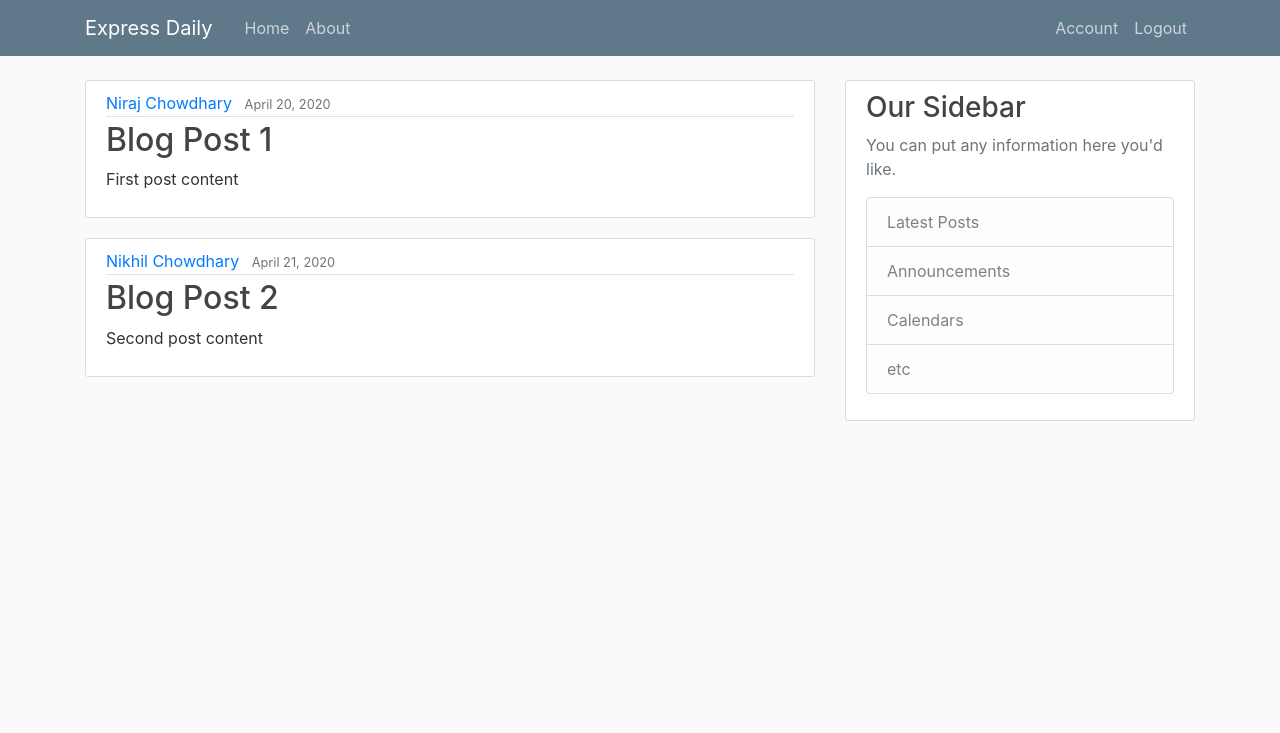
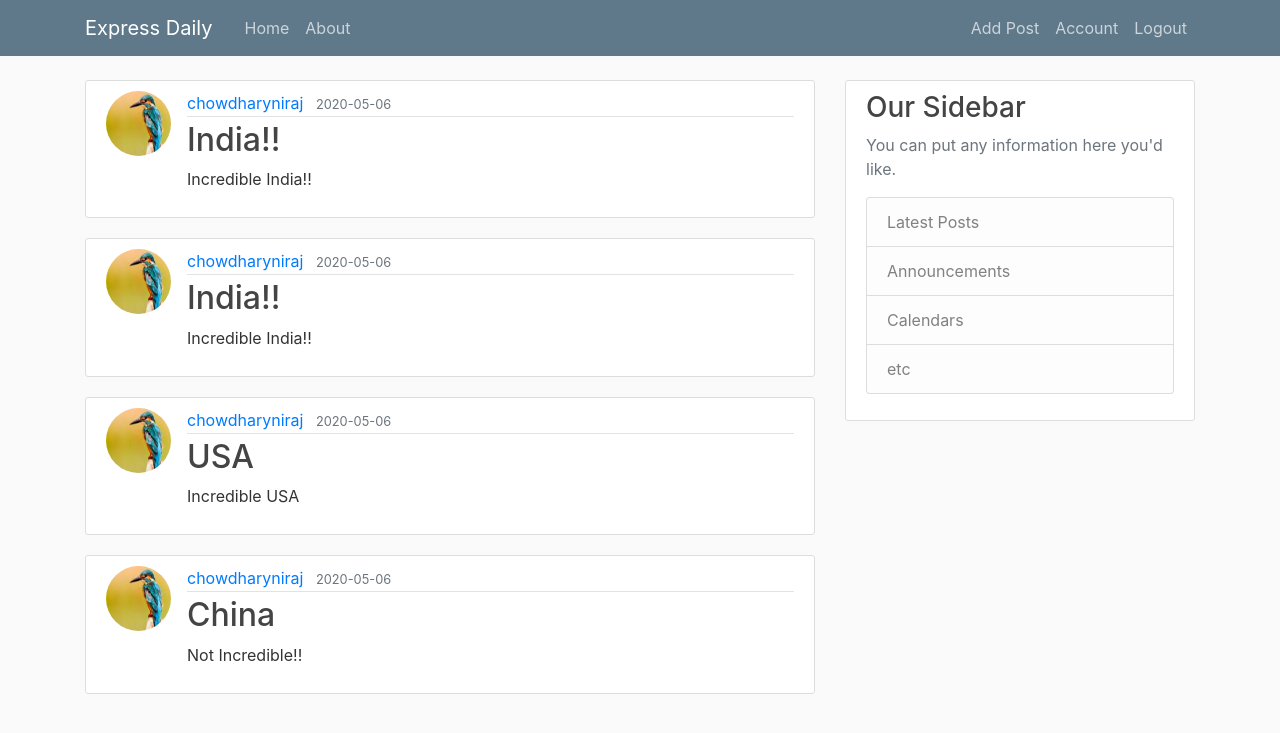
Before and after one commit to chowdharyniraj97/Blog, a Flask app: page / in a window 1280 px wide. Shown: the top 733 px of the page. Run offline with Flask 2, Linux system fonts and the light colour scheme; a user stored in the database is signed in; data comes from the database, SQL or seed files in the repository; both versions use the stored data as it was after the commit; some libraries are stand-ins or nearby versions.

Commit message:
created post route

```diff
--- a/BLog/route.py
+++ b/BLog/route.py
@@ -2,25 +2,14 @@ import os,secrets
 from PIL import Image
 from BLog.models import User, Post
 from flask import  render_template, url_for, flash, redirect, request
-from BLog.forms import RegistrationForm, LoginForm, UpdateForm
+from BLog.forms import RegistrationForm, LoginForm, UpdateForm,PostForm
 from BLog import app,bcrypt,db
 from flask_login import login_user,current_user,logout_user,login_required
-posts = [
-    {
-        'author': 'Niraj Chowdhary',
-        'title': 'Blog Post 1',
-        'content': 'First post content',
-        'date_posted': 'April 20, 2020'
-    },
-    {
-        'author': 'Nikhil Chowdhary',
-        'title': 'Blog Post 2',
-        'content': 'Second post content',
-        'date_posted': 'April 21, 2020'
-    }
-]
+
 @app.route("/")
+@app.route("/index")
 def home():
+    posts=Post.query.all()
     return render_template("home.html", posts=posts)
 
 
@@ -99,3 +88,16 @@ def account():
         return redirect(url_for('account'))
     image_file=url_for('static',filename='profile_pic/'+current_user.image_file)
     return render_template('account.html', title='Account',image_file=image_file,form=form)
+
+
+@app.route("/post/new",methods=['GET', 'POST'])
+@login_required
+def new_posts():
+    form=PostForm()
+    if form.validate_on_submit():
+        post=Post(title=form.title.data,content=form.content.data,author=current_user)
+        db.session.add(post)
+        db.session.commit()
+        flash('Your post has been created','success')
+        return redirect(url_for("home"))
+    return render_template('creat_post.html', title='New Post',form=form)
--- a/BLog/templates/home.html
+++ b/BLog/templates/home.html
@@ -1,9 +1,11 @@
 {% extends "layout.html" %} {% block content %} {% for post in posts %}
 <article class="media content-section">
+  <img class="rounded-circle article-img" src="{{ url_for('static', filename='profile_pic/' + post.author.image_file) }}">
   <div class="media-body">
     <div class="article-metadata">
-      <a class="mr-2" href="#">{{ post.author }}</a>
-      <small class="text-muted">{{ post.date_posted }}</small>
+
+      <a class="mr-2" href="#">{{ post.author.username }}</a>
+      <small class="text-muted">{{ post.date_posted.strftime('%Y-%m-%d') }}</small>
     </div>
     <h2><a class="article-title" href="#">{{ post.title }}</a></h2>
     <p class="article-content">{{ post.content }}</p>
--- a/BLog/templates/layout.html
+++ b/BLog/templates/layout.html
@@ -36,6 +36,7 @@
           <!-- Navbar Right Side -->
           <div class="navbar-nav">
             {%if current_user.is_authenticated%}
+            <a class="nav-item nav-link" href="{{url_for('new_posts')}}">Add Post</a>
             <a class="nav-item nav-link" href="{{url_for('account')}}">Account</a>
             <a class="nav-item nav-link" href="{{url_for('logout')}}">Logout</a>
             {%else%}
```
Also changed, not shown: BLog/forms.py (+6 -1 lines), BLog/templates/creat_post.html (added, +40 -0 lines), BLog/site.db.
